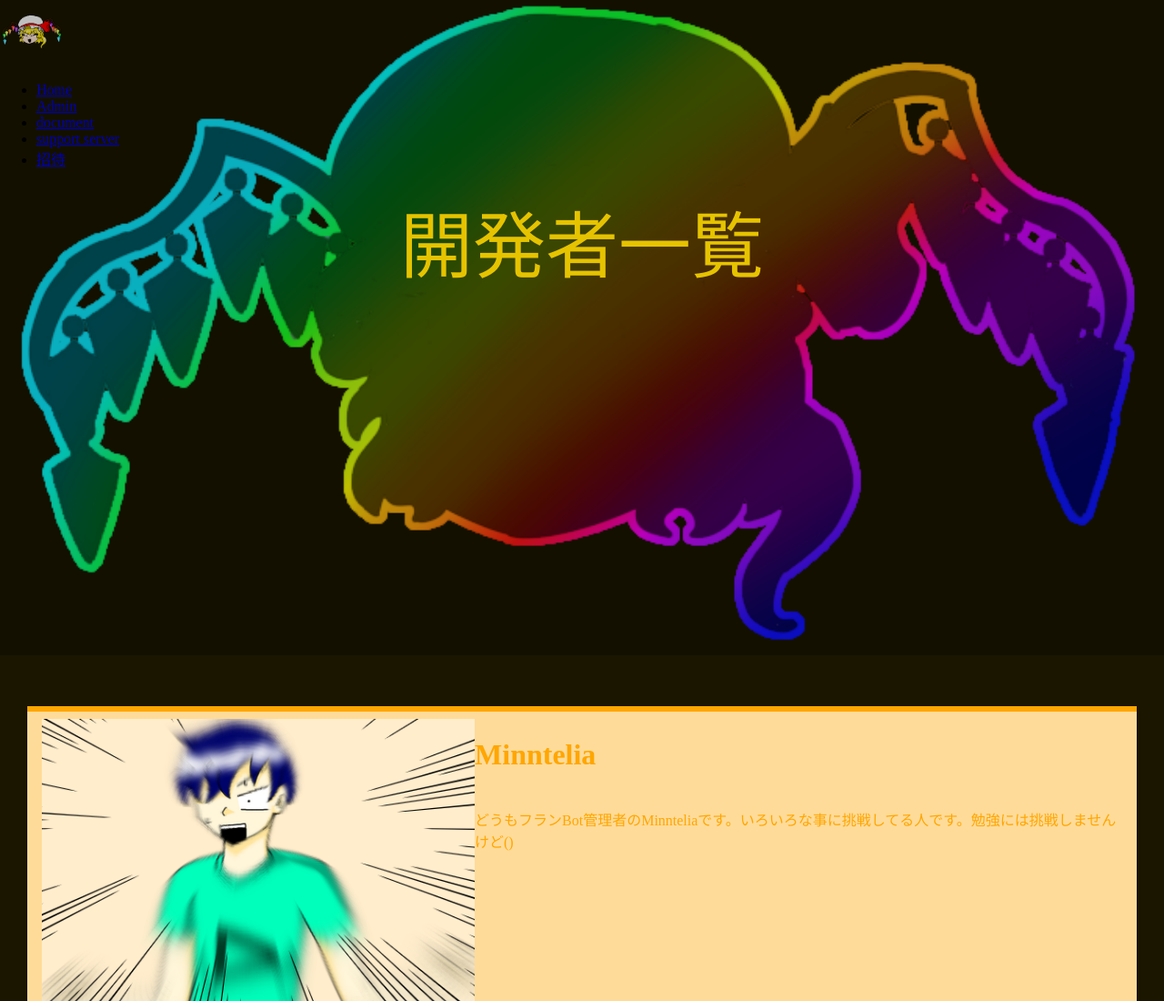
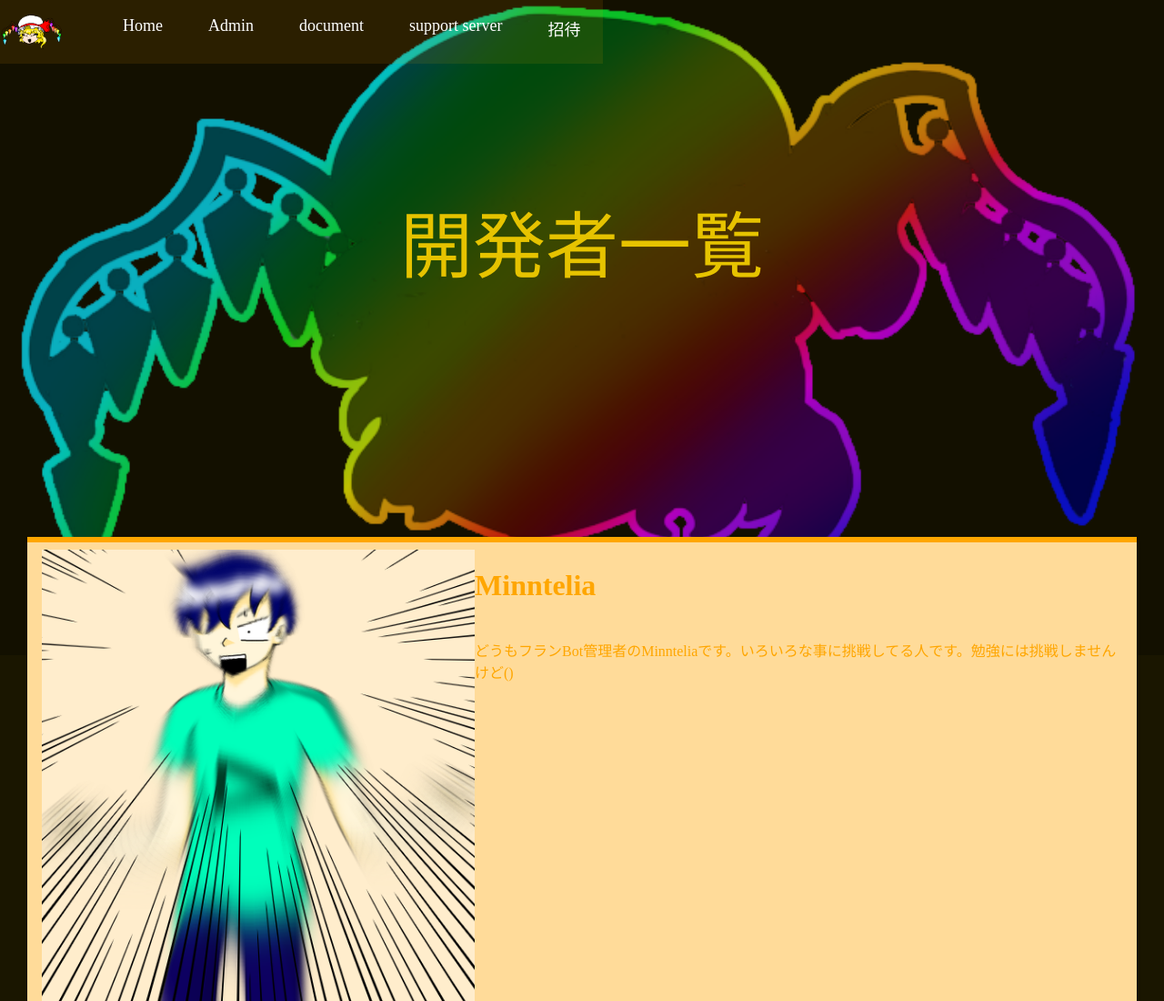
Before and after one commit to minntogames/frandre-bot.github.io, a plain HTML site: page admin.html in a window 1280 px wide. Shown: the top 1100 px of the page at 91% size. Drawn offline with Linux system fonts and the light colour scheme; a web font is replaced by a local one.

Commit message:
Update s2.css

```diff
--- a/css/s2.css
+++ b/css/s2.css
@@ -46,7 +46,6 @@ body {
   font-size: 5em;
   margin: 0;
 }
-
 #header .center .middle span {
   line-height: 5em;
   font-size: 1em;
@@ -90,12 +89,16 @@ body {
   -webkit-transform: rotate(-45deg);
   transform: rotate(-45deg);
 }
-
 #page {
   background: #1a1600;
   position: relative;
   color: #FFFFFF;
-  height: 100%;/*はいけいのばす*/
+  height: auto;/*はいけいのばす*/
+  @media (max-width:767px) {
+    #page {
+      height: 150%;
+    }
+  }
   top: 90%;
   padding: 10% 0px;
   text-align: center;
@@ -142,7 +145,6 @@ body {
   left: 50%;
   margin-left: -26px;
 }
-
 /* aaa */
 .brand {
   position: fixed;
@@ -205,3 +207,30 @@ body {
       position: absolute;
       right: 1rem;
       top: 1rem; } }
+
+/* hedder */
+
+ .header1 {
+    /* flexboxの設定 */
+    display: flex;
+    position: fixed;
+    top: 0;
+    justify-content: space-between;
+    /* フォントや色の設定 */
+    height: 70px;
+    font-size: 18px;
+    background-color: rgba(255,165,0,0.1);
+}
+
+.header-menu {
+    display: flex;
+    justify-content: flex-start;
+    list-style: none;
+}
+.header-menu__item {
+    margin: 0 25px;
+}
+.header1 a {
+  color: #FFFFFF;
+  text-decoration: none;
+}
```
